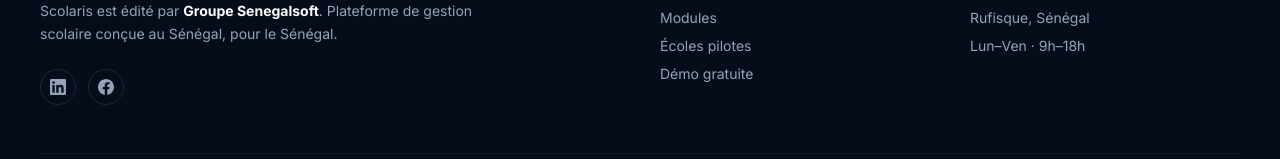
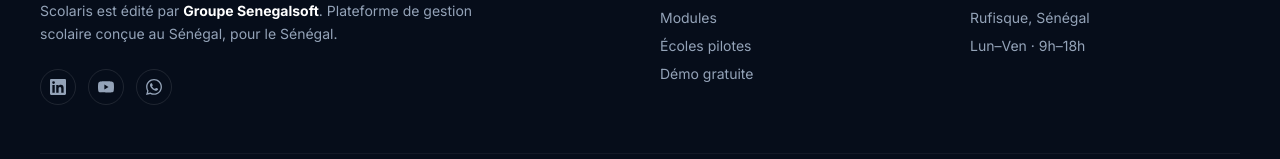
Before and after one commit to scolaris-website/scolaris, a Next.js app: page / in a window 1280 px wide. Shown: the part 5232-5391 px from the top of the page. Built offline with nearby package versions, Linux system fonts and the light colour scheme.

Commit message:
Add LinkedIn, YouTube and WhatsApp social links in footer

```diff
--- a/app/components/Footer.tsx
+++ b/app/components/Footer.tsx
@@ -10,8 +10,9 @@
               Plateforme de gestion scolaire conçue au Sénégal, pour le Sénégal.
             </p>
             <div className="mt-6 flex gap-3">
-              <SocialLink href="#" label="LinkedIn" path="M20.447 20.452h-3.554v-5.569c0-1.328-.027-3.037-1.852-3.037-1.853 0-2.136 1.445-2.136 2.939v5.667H9.351V9h3.414v1.561h.046c.477-.9 1.637-1.85 3.37-1.85 3.601 0 4.267 2.37 4.267 5.455v6.286zM5.337 7.433a2.062 2.062 0 01-2.063-2.065 2.063 2.063 0 112.063 2.065zm1.782 13.019H3.555V9h3.564v11.452zM22.225 0H1.771C.792 0 0 .774 0 1.729v20.542C0 23.227.792 24 1.771 24h20.451C23.2 24 24 23.227 24 22.271V1.729C24 .774 23.2 0 22.222 0h.003z" />
-              <SocialLink href="#" label="Facebook" path="M24 12.073c0-6.627-5.373-12-12-12s-12 5.373-12 12c0 5.99 4.388 10.954 10.125 11.854v-8.385H7.078v-3.47h3.047V9.43c0-3.007 1.792-4.669 4.533-4.669 1.312 0 2.686.235 2.686.235v2.953H15.83c-1.491 0-1.956.925-1.956 1.874v2.25h3.328l-.532 3.47h-2.796v8.385C19.612 23.027 24 18.062 24 12.073z" />
+              <SocialLink href="https://www.linkedin.com/company/scolaris-senegal/" label="LinkedIn" path="M20.447 20.452h-3.554v-5.569c0-1.328-.027-3.037-1.852-3.037-1.853 0-2.136 1.445-2.136 2.939v5.667H9.351V9h3.414v1.561h.046c.477-.9 1.637-1.85 3.37-1.85 3.601 0 4.267 2.37 4.267 5.455v6.286zM5.337 7.433a2.062 2.062 0 01-2.063-2.065 2.063 2.063 0 112.063 2.065zm1.782 13.019H3.555V9h3.564v11.452zM22.225 0H1.771C.792 0 0 .774 0 1.729v20.542C0 23.227.792 24 1.771 24h20.451C23.2 24 24 23.227 24 22.271V1.729C24 .774 23.2 0 22.222 0h.003z" />
+              <SocialLink href="https://www.youtube.com/@scolaris_senegal" label="YouTube" path="M23.498 6.186a3.016 3.016 0 0 0-2.122-2.136C19.505 3.545 12 3.545 12 3.545s-7.505 0-9.377.505A3.017 3.017 0 0 0 .502 6.186C0 8.07 0 12 0 12s0 3.93.502 5.814a3.016 3.016 0 0 0 2.122 2.136c1.871.505 9.376.505 9.376.505s7.505 0 9.377-.505a3.015 3.015 0 0 0 2.122-2.136C24 15.93 24 12 24 12s0-3.93-.502-5.814zM9.545 15.568V8.432L15.818 12l-6.273 3.568z" />
+              <SocialLink href="https://wa.me/221774090492" label="WhatsApp" path="M.057 24l1.687-6.163c-1.041-1.804-1.588-3.849-1.587-5.946.003-6.556 5.338-11.891 11.893-11.891 3.181.001 6.167 1.24 8.413 3.488 2.245 2.248 3.481 5.236 3.48 8.414-.003 6.557-5.338 11.892-11.893 11.892-1.99-.001-3.951-.5-5.688-1.448L.057 24zm6.597-3.807c1.676.995 3.276 1.591 5.392 1.592 5.448 0 9.886-4.434 9.889-9.885.002-5.462-4.415-9.89-9.881-9.892-5.452 0-9.887 4.434-9.889 9.884-.001 2.225.651 3.891 1.746 5.634l-.999 3.648 3.742-.981zm11.387-5.464c-.074-.124-.272-.198-.57-.347-.297-.149-1.758-.868-2.031-.967-.272-.099-.47-.149-.669.149-.198.297-.768.967-.941 1.165-.173.198-.347.223-.644.074-.297-.149-1.255-.462-2.39-1.475-.883-.788-1.48-1.761-1.653-2.059-.173-.297-.018-.458.13-.606.134-.133.297-.347.446-.521.151-.172.2-.296.3-.495.099-.198.05-.372-.025-.521-.075-.148-.669-1.611-.916-2.206-.242-.579-.487-.501-.669-.51l-.57-.01c-.198 0-.52.074-.792.372s-1.04 1.016-1.04 2.479 1.065 2.876 1.213 3.074c.149.198 2.095 3.2 5.076 4.487.709.306 1.263.489 1.694.626.712.226 1.36.194 1.872.118.571-.085 1.758-.719 2.006-1.413.248-.695.248-1.29.173-1.414z" />
             </div>
           </div>
 
```
